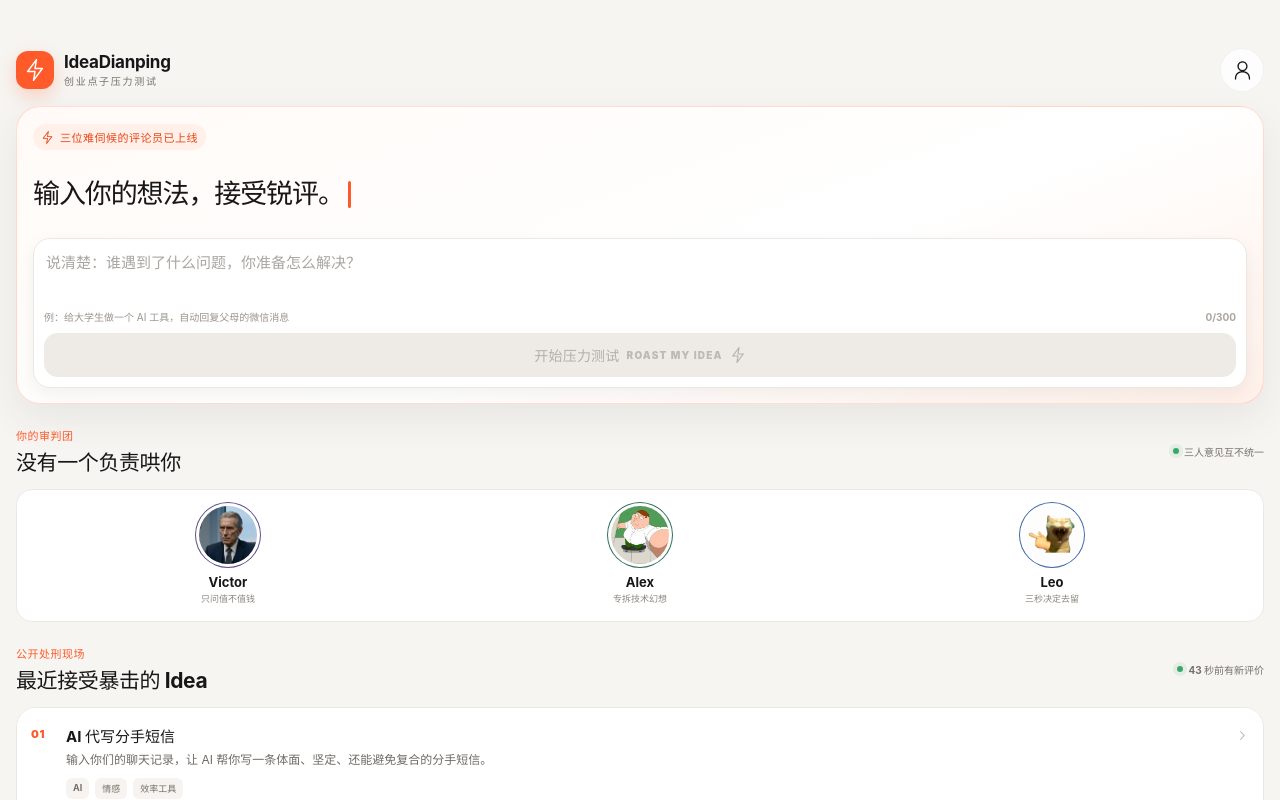
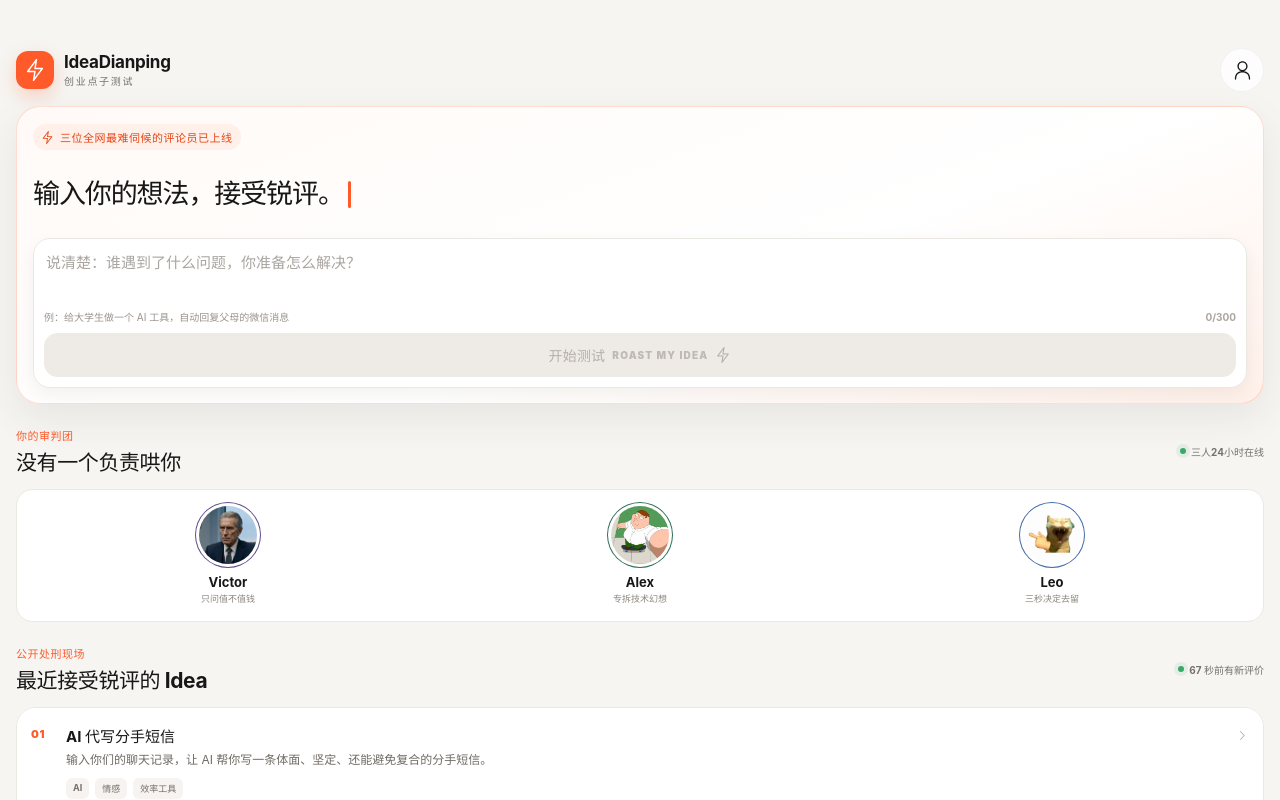
Before and after one commit to DouvidGit/IdeaDianping, a React (Vite) app: page / in a window 1280 px wide. Built offline with nearby package versions, Linux system fonts and the light colour scheme.

Commit message:
Update Prototype.tsx

```diff
--- a/src/Prototype.tsx
+++ b/src/Prototype.tsx
@@ -709,7 +709,7 @@ function HomeScreen({ flow }: { flow: FlowControls }) {
 
   const submitIdea = () => {
     if (!trimmedLength) {
-      setError("先写下你的 Idea，再开始压力测试");
+      setError("先写下你的 Idea，再开始测试");
       return;
     }
 
@@ -747,7 +747,7 @@ function HomeScreen({ flow }: { flow: FlowControls }) {
 
             <span>
               <strong>IdeaDianping</strong>
-              <small>创业点子压力测试</small>
+              <small>创业点子测试</small>
             </span>
           </div>
 
@@ -767,7 +767,7 @@ function HomeScreen({ flow }: { flow: FlowControls }) {
         >
           <div className="hero-kicker">
             <LightningBoltIcon />
-            三位难伺候的评论员已上线
+            三位全网最难伺候的评论员已上线
           </div>
 
           <h1 id="hero-title" aria-label={fullTitle}>
@@ -788,7 +788,7 @@ function HomeScreen({ flow }: { flow: FlowControls }) {
                 if (error) setError("");
               }}
               placeholder="说清楚：谁遇到了什么问题，你准备怎么解决？"
-              aria-label="输入创业点子"
+              aria-label="输入点子"
               data-testid="idea-input"
             />
 
@@ -807,7 +807,7 @@ function HomeScreen({ flow }: { flow: FlowControls }) {
               onClick={submitIdea}
               data-testid="roast-button"
             >
-              开始压力测试
+              开始测试
               <span>ROAST MY IDEA</span>
               <LightningBoltIcon />
             </button>
@@ -829,7 +829,7 @@ function HomeScreen({ flow }: { flow: FlowControls }) {
             </div>
 
             <span className="live-indicator">
-              <i /> 三人意见互不统一
+              <i /> 三人24小时在线
             </span>
           </div>
 
@@ -864,12 +864,12 @@ function HomeScreen({ flow }: { flow: FlowControls }) {
                 公开处刑现场
               </span>
               <h2 id="feed-title">
-                最近接受暴击的 Idea
+                最近接受锐评的 Idea
               </h2>
             </div>
 
             <span className="live-indicator">
-              <i /> 43 秒前有新评价
+              <i /> 67 秒前有新评价
             </span>
           </div>
 
```
